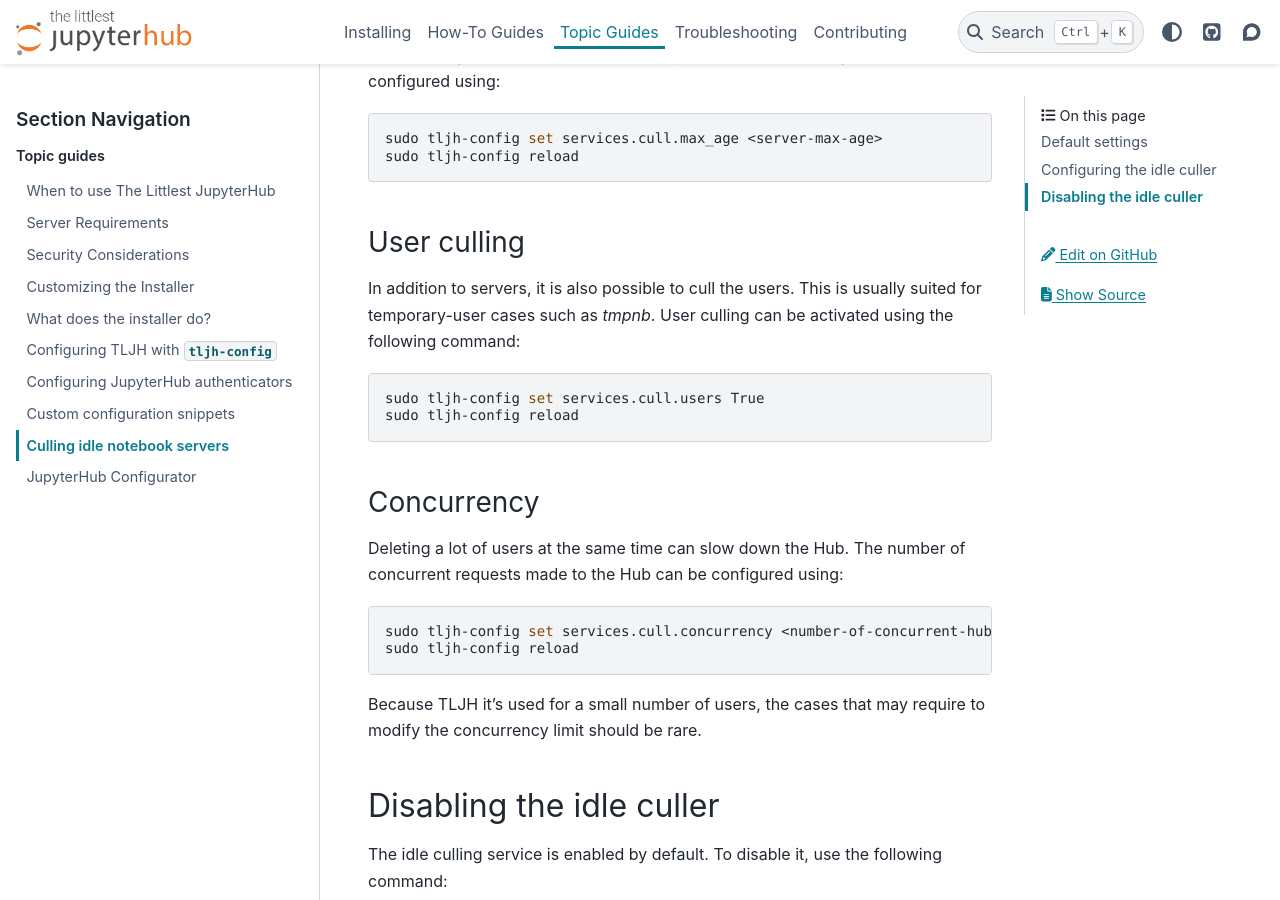
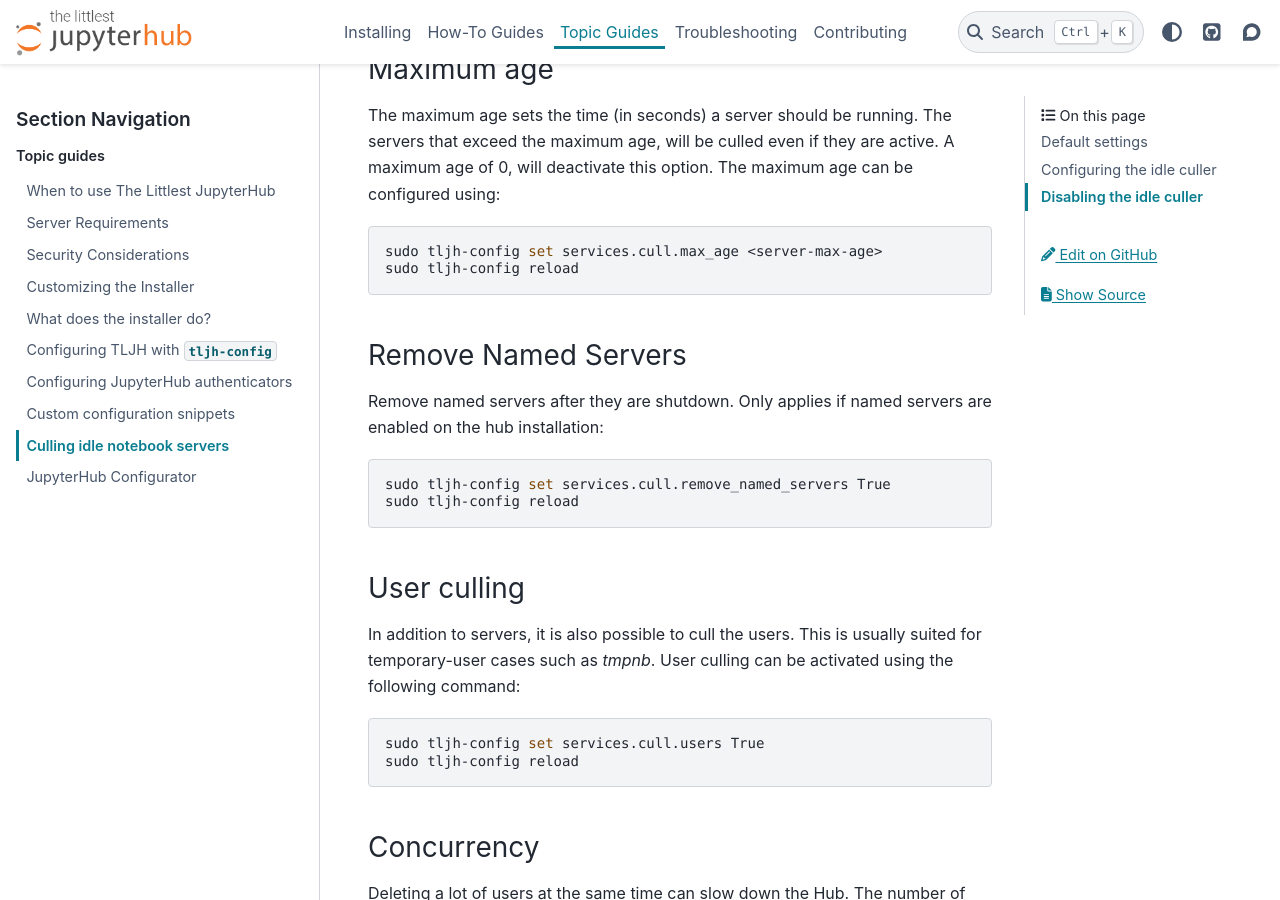
Before and after one commit to jupyterhub/the-littlest-jupyterhub, a Sphinx documentation site: the page built from docs/topic/idle-culler.md, in a window 1280 px wide and 900 px high, scrolled down 1772 px. Built offline with Sphinx 7.4.7 and the PyData theme 0.15.4, drawn with Linux system fonts in a browser that asks for light colours; pages that are not in the unit, such as notebooks, are missing from menus; some of the changed text lies outside the part shown.

Commit message:
added `remove_named_servers` setting

````diff
--- a/docs/topic/idle-culler.md
+++ b/docs/topic/idle-culler.md
@@ -40,6 +40,12 @@
 services.cull.users = False
 ```
 
+If named servers are in use, they are not removed after being culled.
+
+```python
+services.cull.remove_named_servers = False
+```
+
 ## Configuring the idle culler
 
 The available configuration options are:
@@ -76,6 +82,16 @@
 sudo tljh-config reload
 ```
 
+### Remove Named Servers
+
+Remove named servers after they are shutdown. Only applies if named servers are
+enabled on the hub installation:
+
+```bash
+sudo tljh-config set services.cull.remove_named_servers True
+sudo tljh-config reload
+```
+
 ### User culling
 
 In addition to servers, it is also possible to cull the users. This is usually
````
Also changed, not shown: 1 other file.
